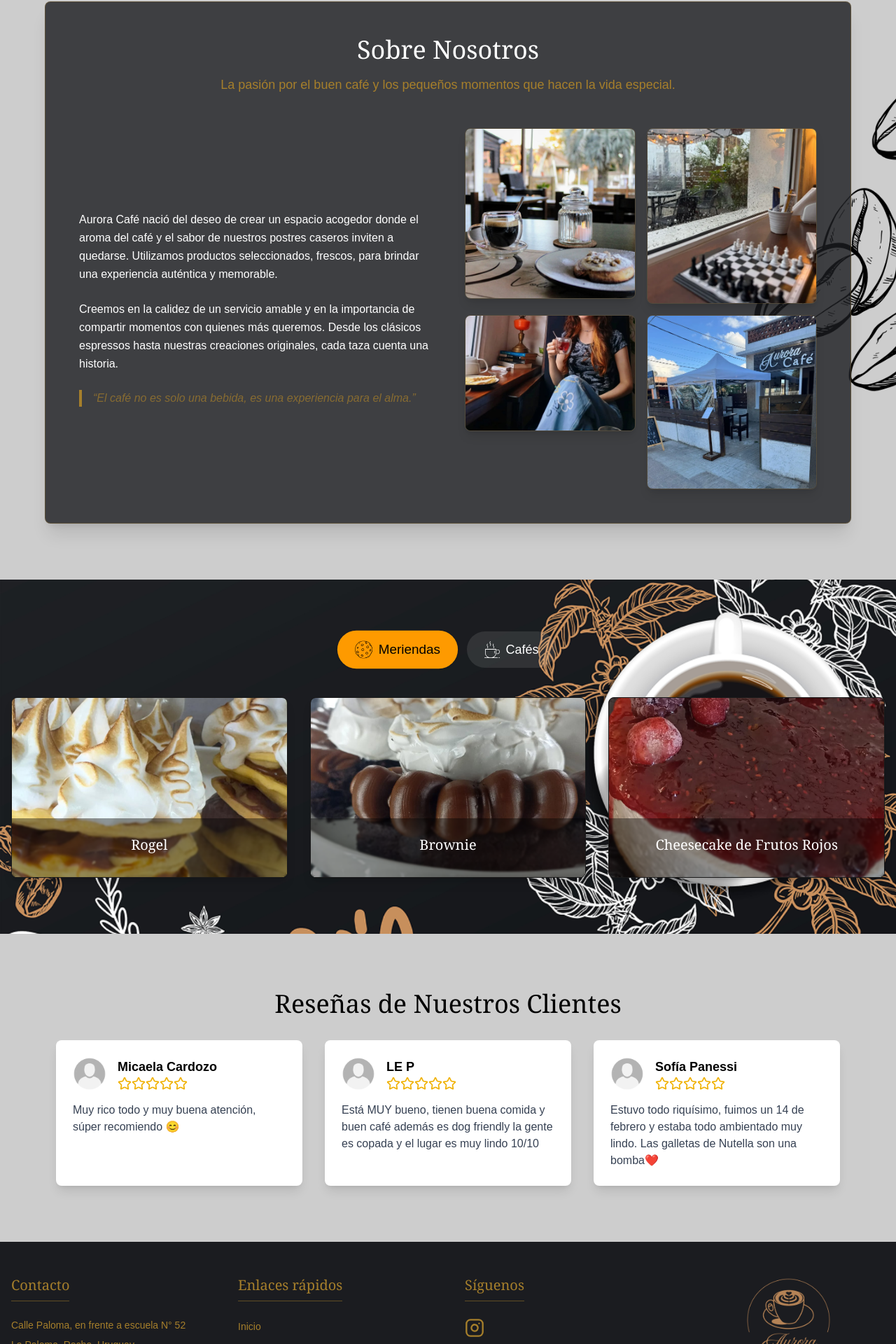
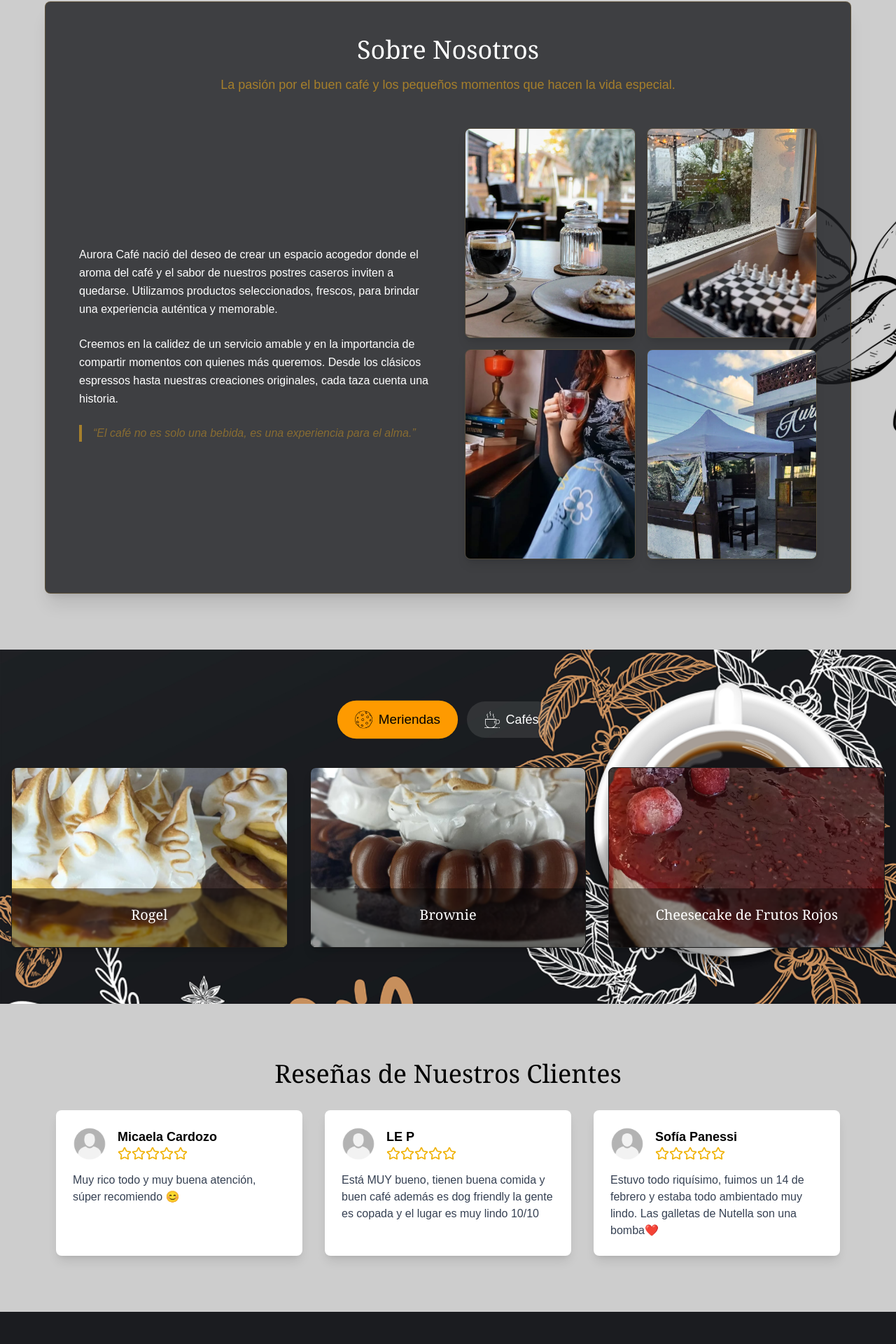
Before and after one commit to AIVICODE/aurora-cafe, a Next.js app: page / in a window 1280 px wide. Shown: the part 878-2798 px from the top of the page at 70% size. Built offline with nearby package versions, Linux system fonts and the light colour scheme.

Commit message:
images res affect visualisation

```diff
--- a/src/app/Ussection.tsx
+++ b/src/app/Ussection.tsx
@@ -39,35 +39,43 @@ export default function Nosotros() {
           </div>
 
           {/* Imágenes */}
-          <div className="grid grid-cols-2 gap-4">
+          <div className="grid grid-cols-2 sm:grid-cols-2 gap-4">
+            <div className="w-full h-[200px] md:h-[300px] overflow-hidden rounded-lg shadow-lg border border-[#a67f2b]/20">
               <Image
                 src="/negro.jpg"
                 alt="Barista preparando café"
                 width={400}
                 height={300}
-              className="object-cover rounded-lg shadow-lg border border-[#a67f2b]/20"
+                className="object-cover w-full h-full"
               />
+            </div>
+            <div className="w-full h-[200px] md:h-[300px] overflow-hidden rounded-lg shadow-lg border border-[#a67f2b]/20">
               <Image
                 src="/lluvia.jpg"
                 alt="Equipo de Aurora Café"
                 width={400}
                 height={300}
-              className="object-cover rounded-lg shadow-lg border border-[#a67f2b]/20"
+                className="object-cover w-full h-full"
               />
+            </div>
+            <div className="w-full h-[200px] md:h-[300px] overflow-hidden rounded-lg shadow-lg border border-[#a67f2b]/20">
               <Image
                 src="/chicate.jpg"
                 alt="Taza de café"
                 width={400}
                 height={300}
-              className="object-cover rounded-lg shadow-lg border border-[#a67f2b]/20"
+                className="object-cover w-full h-full"
               />
+            </div>
+            <div className="w-full h-[200px] md:h-[300px] overflow-hidden rounded-lg shadow-lg border border-[#a67f2b]/20 relative">
               <Image
                 src="/auropergola.jpg"
                 alt="Interior de Aurora Café"
                 width={400}
-              height={300}
-              className="object-cover rounded-lg shadow-lg border border-[#a67f2b]/20"
+                height={400}
+                className="object-cover w-full h-full"
               />
+            </div>
           </div>
         </div>
       </div>
--- a/src/app/footer.tsx
+++ b/src/app/footer.tsx
@@ -61,9 +61,6 @@ export default function Footer() {
                 </a>
               ))}
             </div>
-            <h3 className="text-xl font-serif mb-4 text-[#a67f2b]">Horario</h3>
-            <p className="mb-1 text-sm text-[#a67f2b]">Lun - Vie: 7:00 - 20:00</p>
-            <p className="text-sm text-[#a67f2b]">Sáb - Dom: 8:00 - 22:00</p>
           </div>
 
           {/* Columna 4: Logo */}
```
Also changed, not shown: public/auropergola.jpg. Lines whose indentation alone changed are shown as unchanged.
